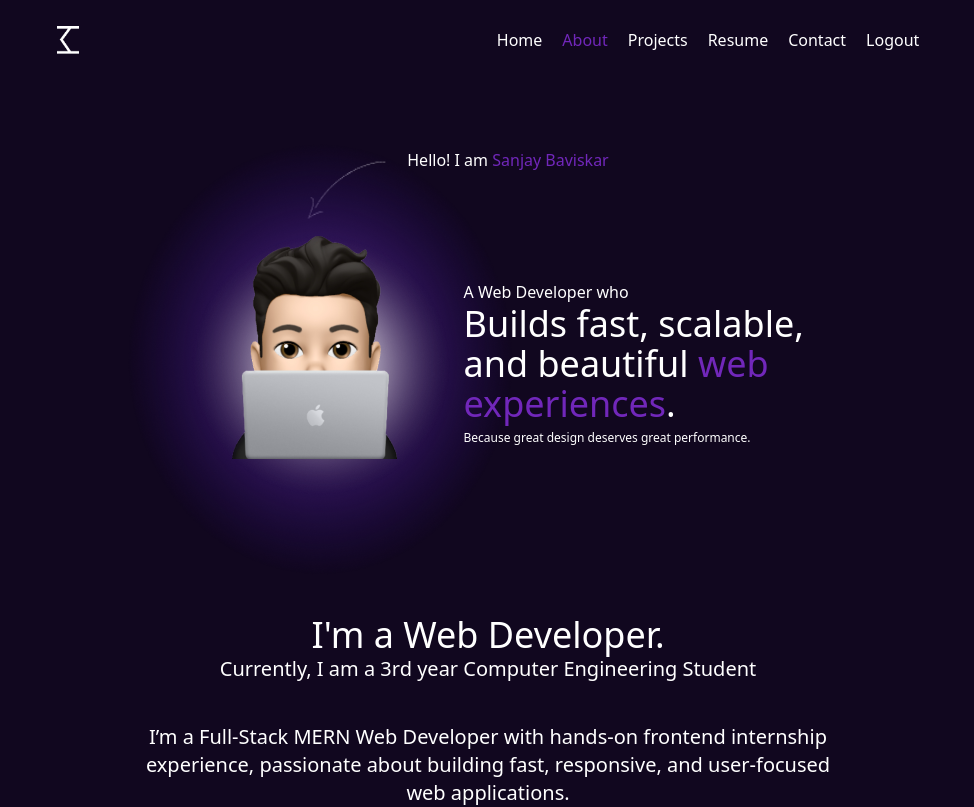
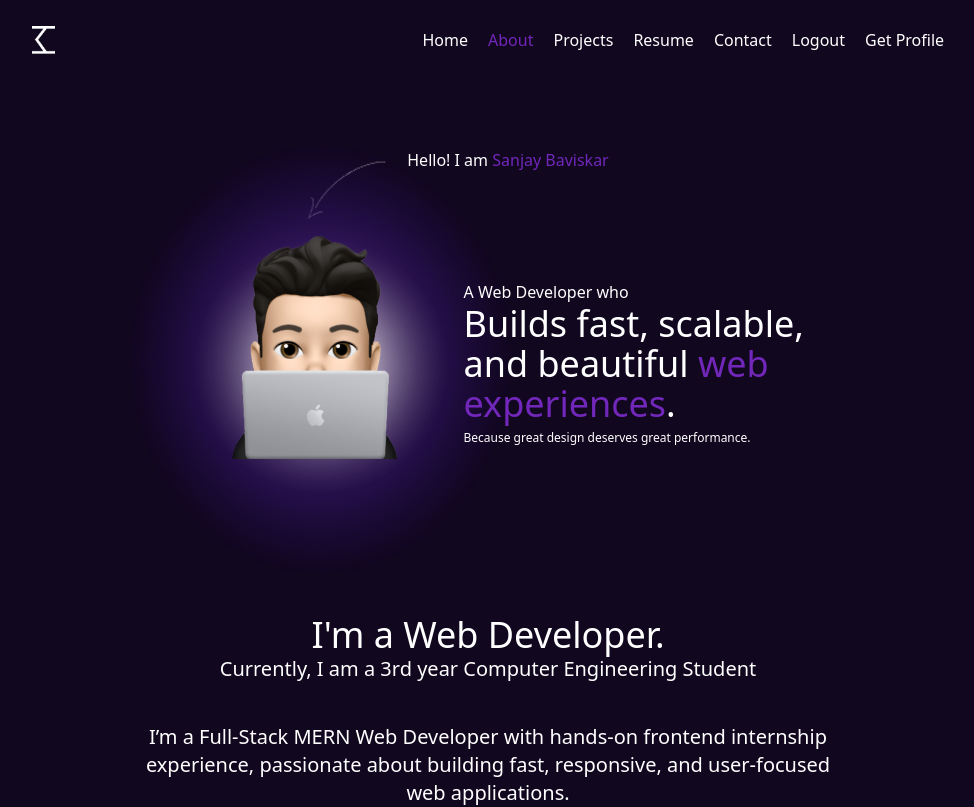
Before and after one commit to SanjayV2811/PortFolio-MERN-PROJECT, a React app in the folder Frontend/: page / in a window 1280 px wide. Shown: the top 807 px of the page, without its empty margins (152-1126 px from the left). Built offline with nearby package versions, Linux system fonts and the light colour scheme; sample sign-in values are in the browser's storage; the HTML template or start-up script is replaced by a standard one.

Commit message:
getprofile

```diff
--- a/Frontend/src/components/Navbar.jsx
+++ b/Frontend/src/components/Navbar.jsx
@@ -10,6 +10,8 @@ const Navbar = () => {
   const location = useLocation();
   const  [ hovered, setHovered ] = useState(null)
   const { logout } = useContext(AuthContext)
+
+
 
   window.onscroll = () => {
     if (window.scrollY > 50) {
@@ -51,6 +53,30 @@ const Navbar = () => {
     logout()
   }
 
+   const getProfile = async (e) =>{
+    e.preventDefault();
+    try {
+
+      const res = await axios.get(
+        `${import.meta.env.VITE_BASE_URL}/users/profile`,
+        {
+          // headers: {
+          //   Authorization: `Bearer ${token}`,
+          // }
+          // ,
+          withCredentials: true,
+        }
+      );
+      console.log(res.data);
+    } catch (err) {
+      console.error(err.response?.data || err.message);
+    }
+  };
+
+  const clearUser = () => {
+    setUser(null);
+  };
+
 
 
   //  return (
@@ -84,6 +110,7 @@ const Navbar = () => {
         <ScrollLink to="resume" smooth spy offset={-100} duration={500} activeClass='text-text-secondary' className={`hover:text-text-secondary      transition`}  >Resume</ScrollLink>
         <ScrollLink to="contact" smooth spy offset={-100} duration={500} activeClass='text-text-secondary' className={`hover:text-text-secondary      transition`}  >Contact</ScrollLink>
         <button onClick={handleLogout} className="hover:text-text-secondary transition">Logout</button>
+        <button onClick={getProfile} className="hover:text-text-secondary transition">Get Profile</button>
          </div>
      </div>
     </div>
--- a/Frontend/src/pages/LoginRegister.jsx
+++ b/Frontend/src/pages/LoginRegister.jsx
@@ -173,9 +173,7 @@ export default function Auth() {
           >
             {isLogin ? "Login" : "Register"}
           </button>
-          <button onClick={getProfile} className="w-full py-3 rounded-lg bg-gradient-to-r
-            from-text-secondary to-primary text-white font-medium
-            hover:opacity-90 transition">Get Profile</button>
+
         </form>
 
         {/* Toggle */}
```
